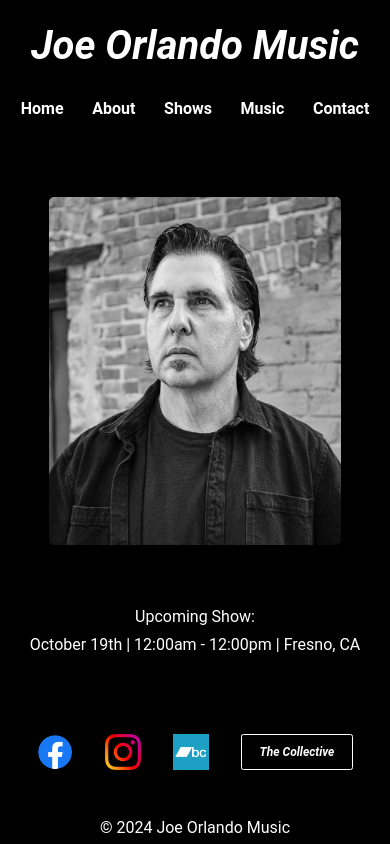
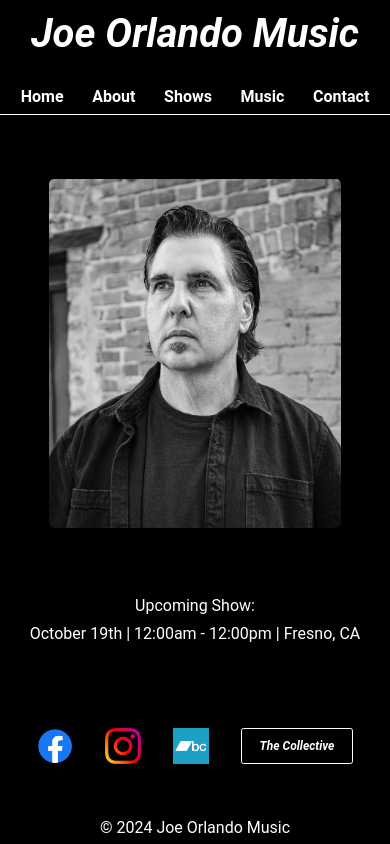
Before and after one commit to Robertjo97/JoeOrlandoMusic, a React (Vite) app: page / in a window 390 px wide. Built offline with nearby package versions, Linux system fonts and the light colour scheme.

Commit message:
modify nav style

```diff
--- a/src/components/Navbar.css
+++ b/src/components/Navbar.css
@@ -1,8 +1,10 @@
 .nav-container {
   display: flex;
   justify-content: center;
-  padding-top: 1rem;
-  padding-bottom: 5rem;
+  border-bottom: 1px solid white;
+  margin-bottom: 2rem;
+  padding-top: 0.25rem;
+  padding-bottom: 0.25rem;
 }
 
 nav {
@@ -50,8 +52,6 @@ nav li a:hover {
 @media (max-width: 1200px) {
   .nav-container {
     width: 100%;
-    padding-top:1rem;
-    padding-bottom: 3rem;
   }
   nav {
     flex-direction: column;
```
